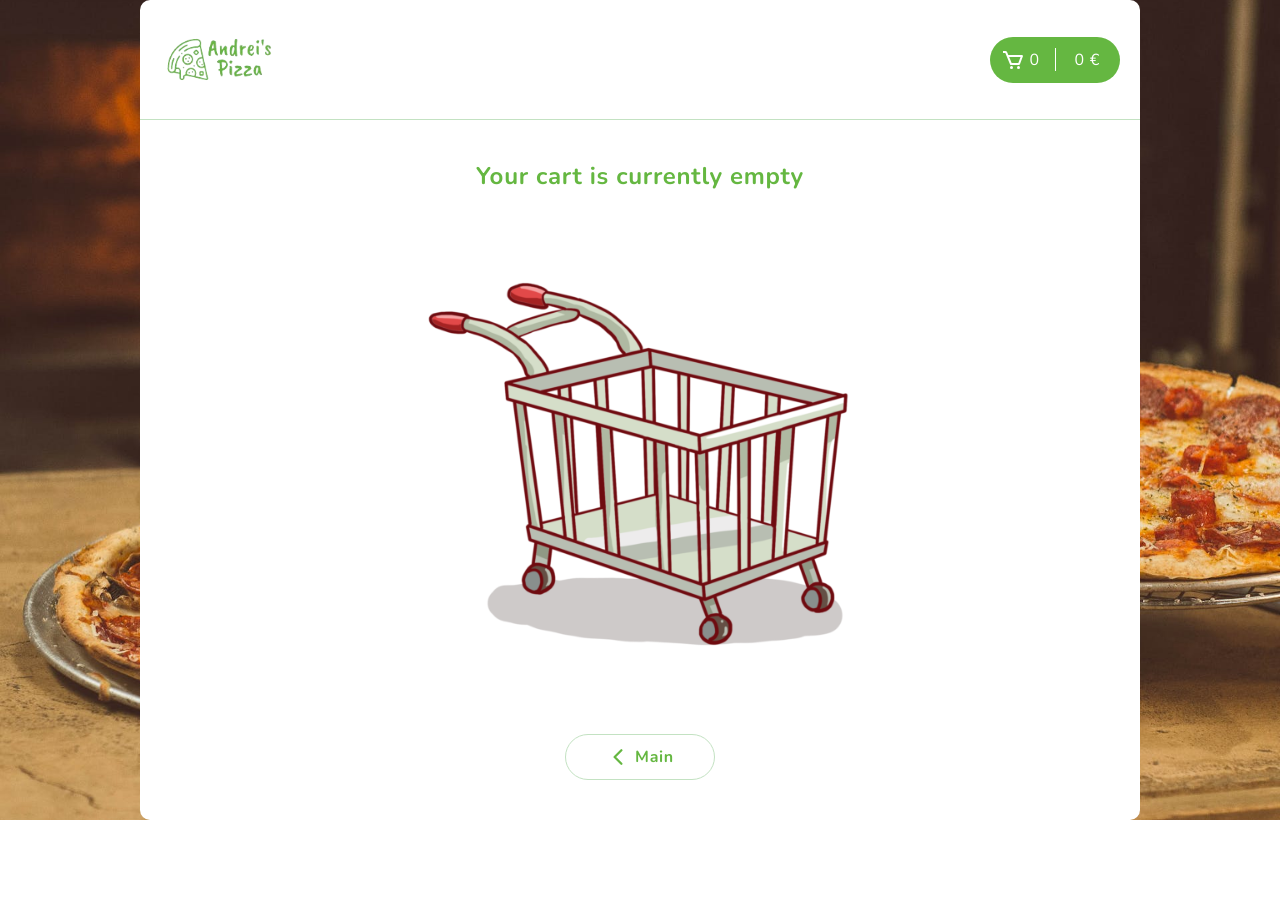
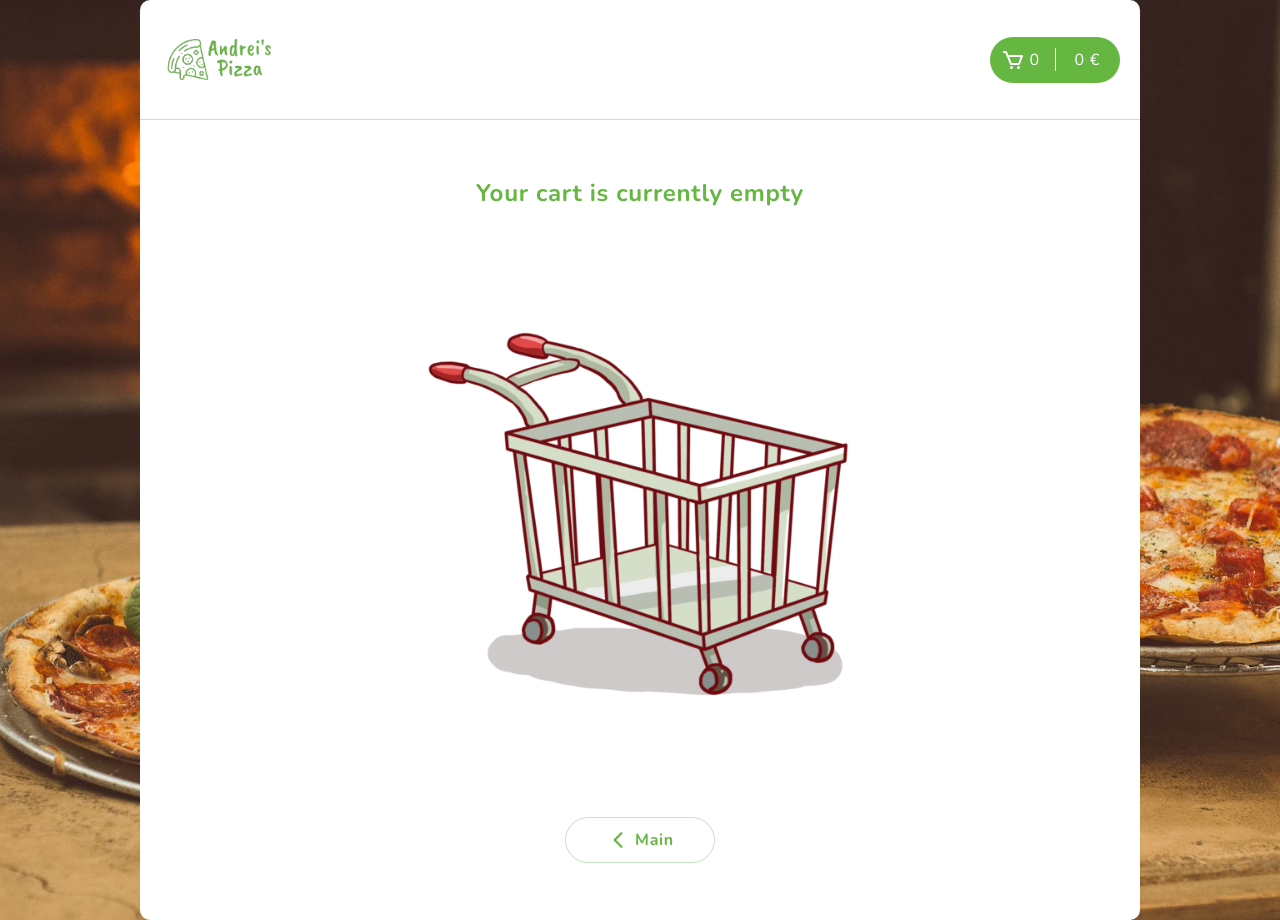
Before and after one commit to andbudha/andreis-pizza, a React (Create React App) app: page /cart in a window 1280 px wide. Before the commit the page ends 820 px from the top, so only its background shows below. Built offline with nearby package versions, Linux system fonts and the light colour scheme.

Commit message:
404 & EmptyCart comp-styles updated

```diff
--- a/src/components/pages/404/PageNotFound.module.scss
+++ b/src/components/pages/404/PageNotFound.module.scss
@@ -33,3 +33,8 @@
     }
   }
 }
+@media (max-width: 640px) {
+  .page_not_found_container {
+    height: fit-content;
+  }
+}
--- a/src/components/pages/Cart/EmptyCart/EmptyCart.module.scss
+++ b/src/components/pages/Cart/EmptyCart/EmptyCart.module.scss
@@ -9,7 +9,7 @@
 
 .empty_cart_container {
   width: 100%;
-  height: 700px;
+  height: 800px;
   color: $primary_color;
   @include flexBox(nowrap, column, space-around, center);
 
```
